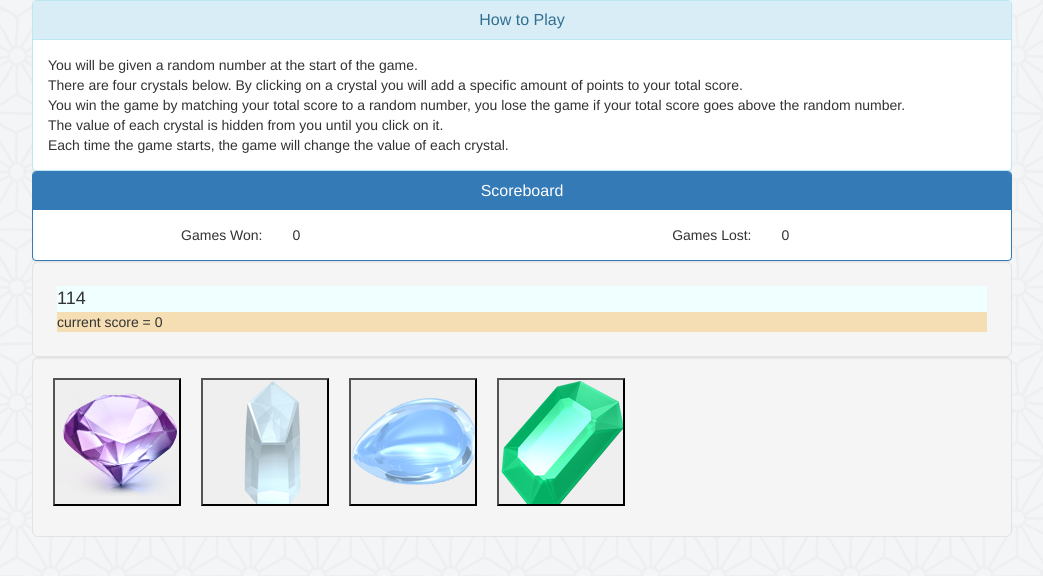
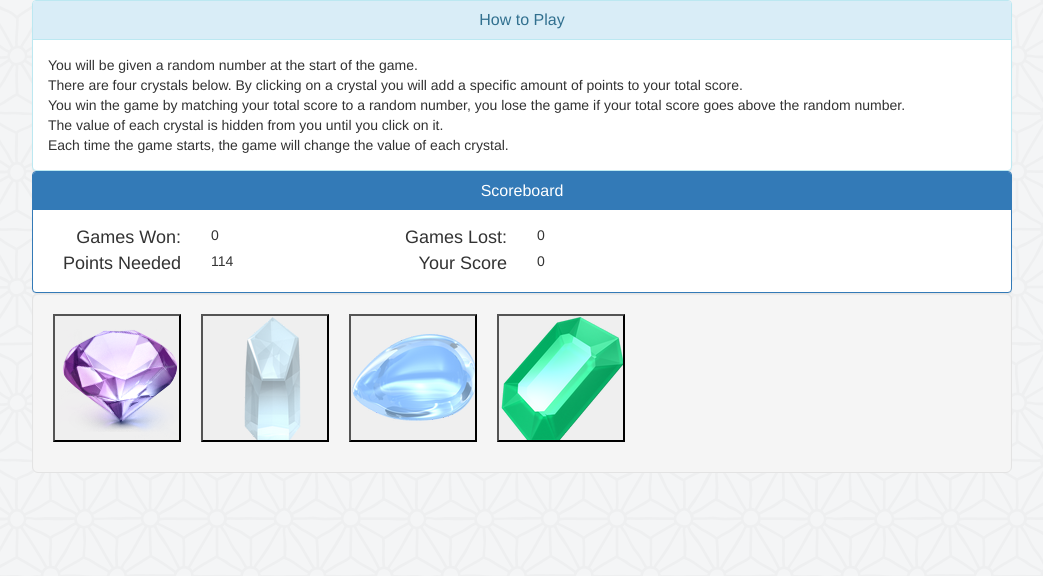
Before and after one commit to KathCatBC/week-4-game, a PHP site: page / in a window 1280 px wide. Shown: the top 576 px of the page, without its empty margins (118-1161 px from the left). Run offline with PHP 8.4, Linux system fonts and the light colour scheme; some libraries are stand-ins or nearby versions.

Commit message:
logic done just a few more layout adjustments

```diff
--- a/assets/css/style.css
+++ b/assets/css/style.css
@@ -14,63 +14,42 @@ body {
 	/*font-family:  'Georgia', Times, Times New Roman, serif;*/
 }
 
-#currentscore {
+/*#currentscore {
 	font-size: 18px;
 }
-
+*/
 .panel-margin {
 	margin: 0px 150px;
 }
-
-/*#buttons {
-	height: 400px;
-	width: 400px;
-}*/
 
 .bttn {
 	height: 128px;
 	width: 128px;
 	margin: 0px 20px 10px 0px;
 	padding: 0px;
-
-
 }
 
+.rAlign {
+	text-align: right;
+	font-size: 18px;
+}
 
 .gemPanel {
 	padding: 20px;
 	text-align: justify-all;
 }
 
-#buttons {
-	text-align: justify;
-}
 
-#winCountDesc, #lostCountDesc {
-	text-align: right;
-}
 
-#currentscore {
-	background-color: azure;
-}
-
-#userScoreDisp {
-	background-color: wheat;
+h2, h3 {
+	text-align: center;
 }
 
 
-h2 {
-	text-align: center;
-}
-
-h3 {
-	text-align: center;
-}
-
-#displayResults {
+/*#displayResults {
 	width: 50%;
 	float: left;
-}
+}*/
 .panelalign {
 	margin: 0px 50px 0px 50px;
 	/*padding: 0px 5px 0px 5px;*/
@@ -80,15 +59,13 @@ h3 {
 	margin: 0px 50px 0px 50px;
 }
 
-
-
 .headingtxt {
 	font-weight: bold;
 	font-size: 15px;
 	color: white;
 }
 
-.footerset {
+/*.footerset {
 	font-family: sans-serif;
 	text-align: center;
 	height: 35px;
@@ -99,4 +76,4 @@ h3 {
 
 }
 
-/*Why did this upload to GitHub but not heroku*/
+*/
--- a/assets/javascript/game.js
+++ b/assets/javascript/game.js
@@ -10,55 +10,48 @@ var i = 0 // loop counter
  $("#winCount").text(winNumber);
  $("#lostCount").text(lostNumber);
 
-
- // call setvar to set up crystals & scores
-$(document).ready(function(){
-
 var x = setvar()
 
 
+$(document).on('click', ".bttn", function() {
 
-
-  $(".bttn").on("click", function() {
-        console.log("clicked");
         var gemValue = $("<div>");
         userScore = userScore + $(this).data("gem");
-        $("#userScoreDisp").text("current score = " + userScore);
+        $("#userScoreDisp").text(userScore);
+
         if (userScore > neededScore) {
-          alert("you lost");
+          alert("Sorry, You Lost");
           lostNumber++;
           $("#lostCount").text(lostNumber);
           x = setvar();
            }
+
         else if (userScore == neededScore){
-          alert("you won");
+          alert("Congratulations! You Won");
           winNumber++;
           $("#winCount").text(winNumber);
           x = setvar();
          }
-  })  //end of on click
-
-})
+  })  //end of on click function
 
 
-// can probably streamline this a bit
+function setvar() {
+    console.log("in setvar function")
 
-function setvar() {
-    console.log("in resetvar function")
     userScore = 0;
-    $("#userScoreDisp").text("current score = " + userScore);
+    $("#userScoreDisp").text(userScore);
     $("#buttons").empty();  //remove initial genms or it will duplicate
+
     for (i=0; i<gemArr.length; i++) {
       console.log("loop #" + i);
       gemBtn = $("<button>");
       gemBtn.addClass("bttn");
       gemBtn.attr("data-gem", Math.floor((Math.random() * 12) + 1));
-      imgstring = "url(assets/images/gem" + i + ".png)";
-      gemBtn.css("background-image", imgstring);
+      gemBtn.css("background-image", "url(assets/images/gem" + i + ".png)");
        $("#buttons").append(gemBtn);
     }  //end of for loop
 
       neededScore = Math.floor((Math.random() * 120) + 19);
       $("#currentscore").text(neededScore);
-
-  }  // end of setvar function
+      console.log("end of setvar function");
+}  // end of setvar function
--- a/index.html
+++ b/index.html
@@ -32,27 +32,32 @@
   </div>
   <div class="panel-body total-score">
   <div class="row">
-     <div class="col-md-3">
-      <div id="winCountDesc">Games Won:  </div>
+     <div class="col-md-2 rAlign">Games Won:  </div>
+    <div class="col-md-2">
+        <div id="winCount"></div>
     </div>
-    <div class="col-md-3">
-    <div id="winCount"></div>
-    </div>
-    <div class="col-md-3">
-    <div id="lostCountDesc">Games Lost:  </div>
-    </div>
-    <div class="col-md-3">
-    <div id="lostCount"></div>
+    <div class="col-md-2 rAlign">Games Lost:  </div>
+    <div class="col-md-2">
+        <div id="lostCount"></div>
     </div>
   </div>
-  </div>
-</div>
+  <!-- </div> -->
+<!-- </div> -->
 
 <!-- <button>test</button> -->
 
-<div class="well well-lg panel-margin">
+<!-- <div class="well well-lg panel-margin"> -->
+<div class="row">
+<div class="col-md-2 rAlign">Points Needed</div>
+<div class="col-md-2">
   <div id="currentscore"></div>
+</div>
+<div class="col-md-2 rAlign">Your Score</div>
+<div class="col-md-2">
   <div id="userScoreDisp"></div>
+</div>
+</div>
+</div>
 </div>
 
 <div class="well well-lg panel-margin gemPanel">
```
